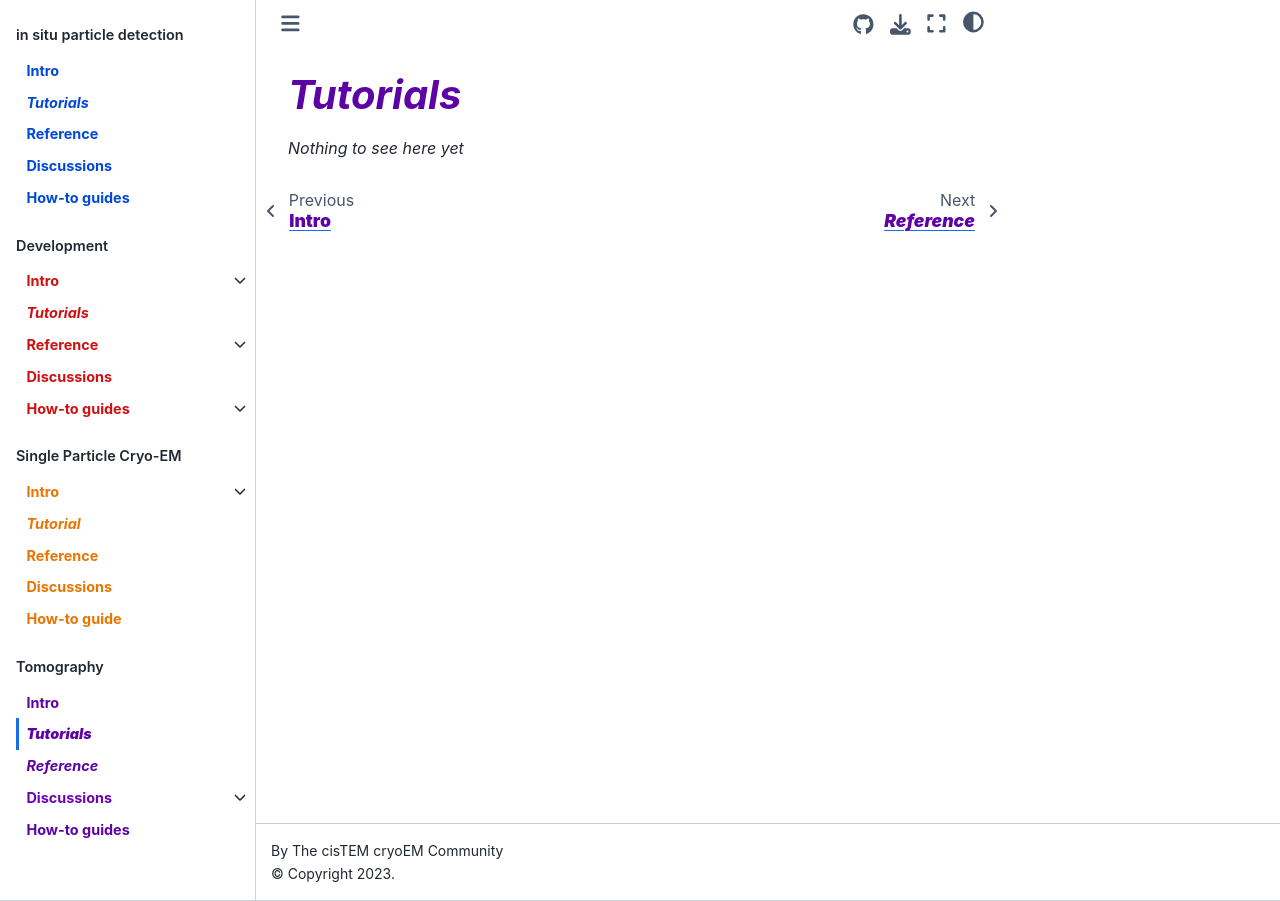
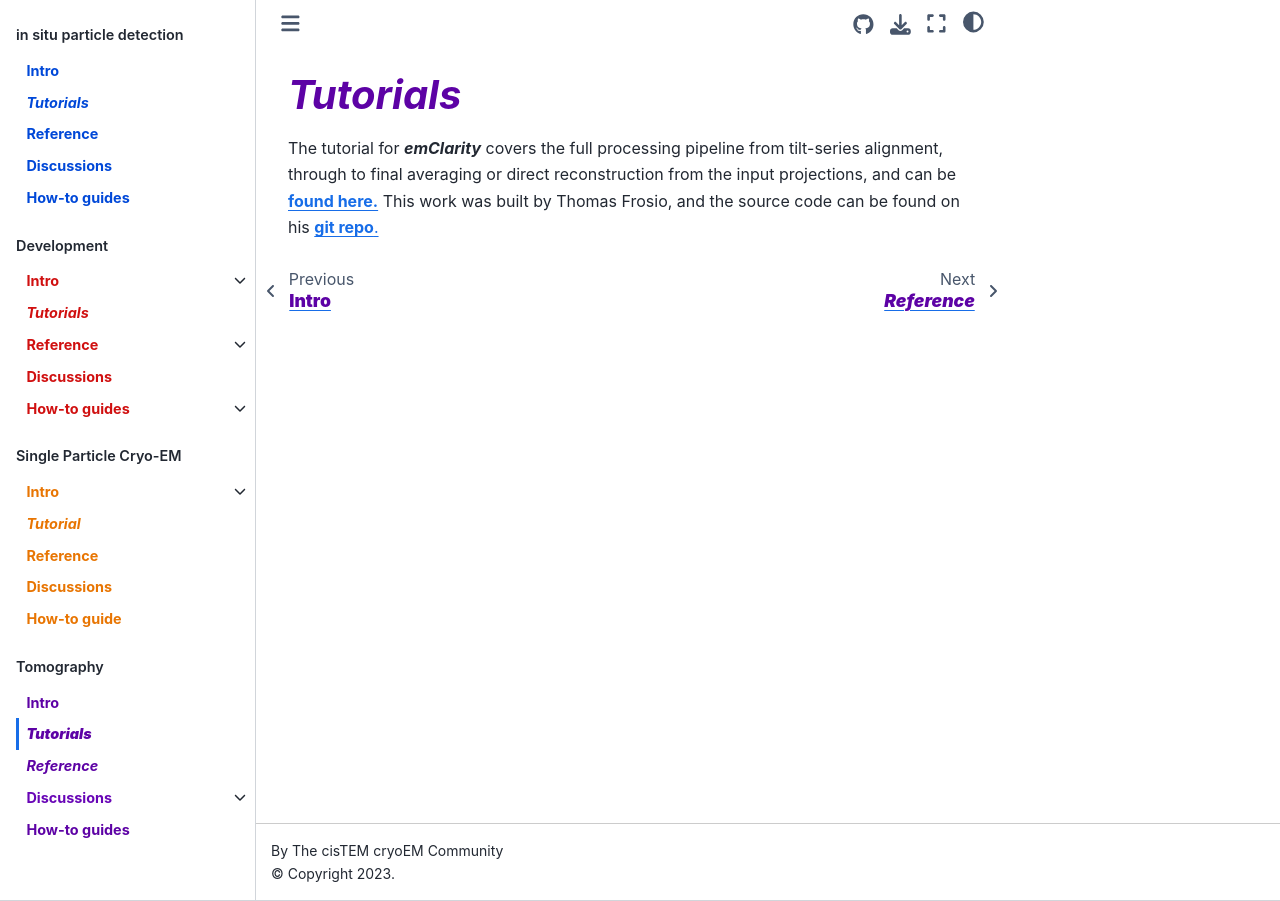
Before and after one commit to cistem-org/developmental-docs, a Jupyter Book: the page built from docs/tomo/tutorials/tutorials.md, in a window 1280 px wide. Built offline with Jupyter Book 1.0.4 settings and Sphinx 7.4.7 and the Sphinx Book theme 1.1.4, drawn with Linux system fonts in a browser that asks for light colours; pages that are not in the unit, such as notebooks, are missing from menus.

Commit message:
Add links to emC tutorial (#9)

```diff
--- a/docs/tomo/tutorials/tutorials.md
+++ b/docs/tomo/tutorials/tutorials.md
@@ -1,3 +1,3 @@
 # <span style="color: #5d02a5">***Tutorials***</span>
 
-*Nothing to see here yet*
+The tutorial for ***emClarity*** covers the full processing pipeline from tilt-series alignment, through to final averaging or direct reconstruction from the input projections, and can be [**found here.**](https://raw.githubusercontent.com/ffyr2w/emClarity-tutorial/master/emClarity-tutorial.pdf) This work was built by  Thomas Frosio, and the source code can be found on his [**git repo**.](https://github.com/ffyr2w/emClarity-tutorial)
```
